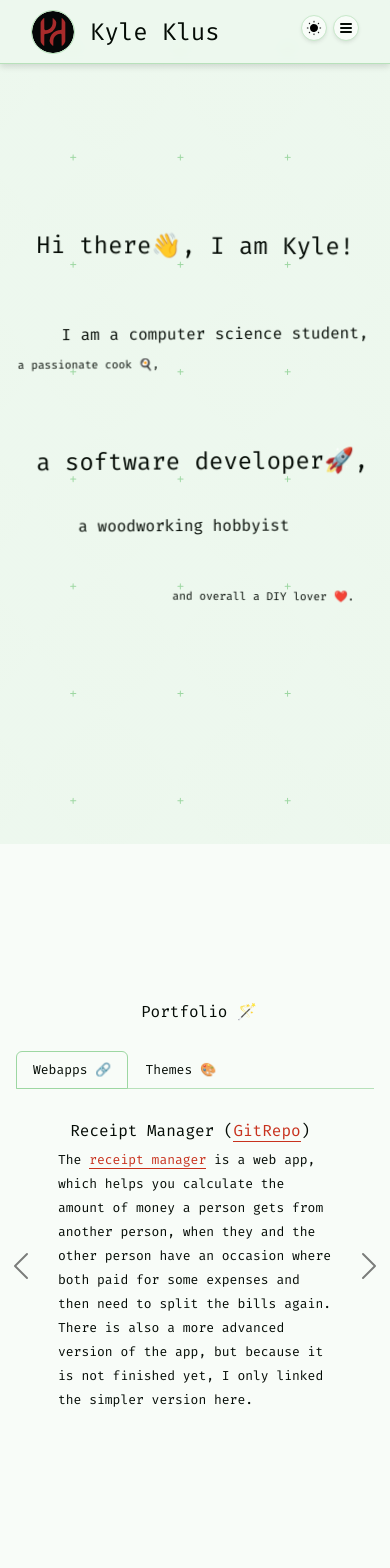
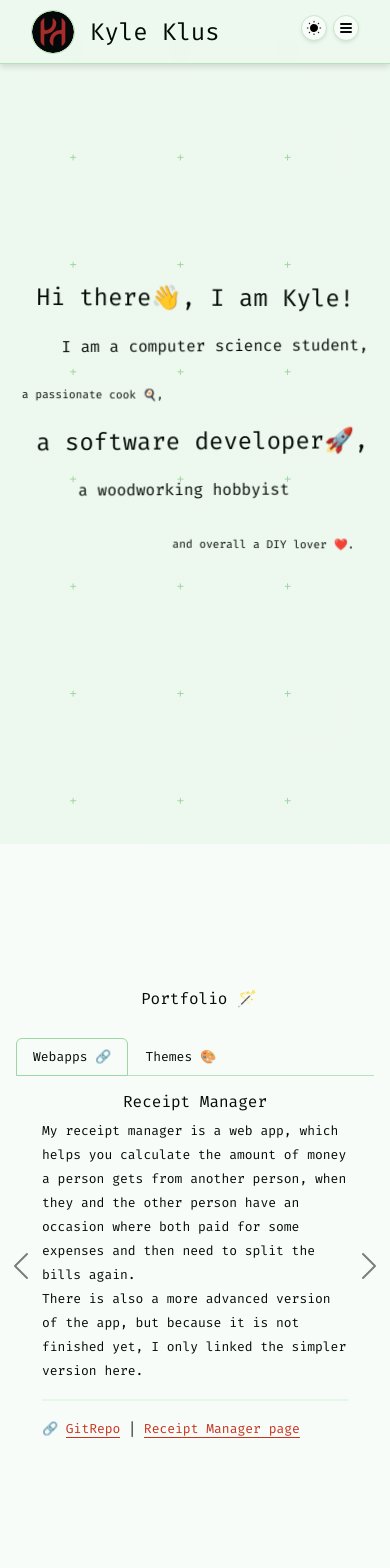
Before and after one commit to KyleKlus/KyleKlus.github.io, a Next.js app: page / in a window 390 px wide. Shown: the top 1568 px of the page. Built offline with nearby package versions, Linux system fonts and the light colour scheme; a web font is replaced by a local one.

Commit message:
CHANGE: Improved mobile view

```diff
--- a/src/app/_components/heroPage/Hero.module.css
+++ b/src/app/_components/heroPage/Hero.module.css
@@ -109,6 +109,12 @@
         rotate: 0deg;
         translate: 0px 0px;
     }
+}
+
+.jiggleWrapper {
+    display: flex;
+    flex-direction: column;
+    gap: 1rem;
 }
 
 .jiggleWrapper > * {
@@ -307,6 +313,8 @@
     .large {
         font-size: 1rem;
     }
+
+
 }
 
 @media (max-width: 470px) {
@@ -320,6 +328,10 @@
 
     .large {
         font-size: 0.8rem;
+    }
+
+    .jiggleWrapper {
+        gap: .5rem;
     }
 }
 
--- a/src/app/_components/heroPage/HeroPage.tsx
+++ b/src/app/_components/heroPage/HeroPage.tsx
@@ -8,16 +8,10 @@ export default function HeroPage() {
         <Content id="heroPage" className={[styles.heroPage, 'dotted'].join(' ')}>
             <div className={styles.jiggleWrapper}>
                 <p className={[styles.xxLarge, textStyles.left].join(' ')} content={'Hi there👋, I am Kyle!'}>Hi there👋, I am Kyle!</p>
-                <br />
-                <br />
                 <p className={[styles.xLarge, textStyles.right].join(' ')} content={'I am a computer science student,'}>I am a computer science student,</p>
                 <p className={[styles.large, textStyles.left].join(' ')} content={'a passionate cook 🍳,'}>a passionate cook 🍳,</p>
-                <br />
-                <br />
                 <p className={[styles.xxLarge, textStyles.left].join(' ')} content={'a software developer🚀,'}>a software developer🚀,</p>
-                <br />
                 <p className={[styles.xLarge, textStyles.center].join(' ')} content={'a woodworking hobbyist'}>a woodworking hobbyist</p>
-                <br />
                 <p className={[styles.large, textStyles.right].join(' ')} content={'and overall a DIY lover ❤️.'}>and overall a DIY lover ❤️.</p>
             </div>
         </Content>
--- a/src/app/_components/portfolioPage/Portfolio.module.css
+++ b/src/app/_components/portfolioPage/Portfolio.module.css
@@ -24,6 +24,11 @@
     gap: 42px;
     margin-top: 48px;
     z-index: 1;
+}
+
+.linkArea {
+    display: flex;
+    flex-wrap: wrap;
 }
 
 .tabContainer {
@@ -53,6 +58,10 @@
 
 .carousel {
     --arrow-width: 42px;
+}
+
+.carousel > *:first-child {
+    overflow: unset;
 }
 
 .carousel > *:nth-child(2),
--- a/src/app/_components/portfolioPage/PortfolioCard.module.css
+++ b/src/app/_components/portfolioPage/PortfolioCard.module.css
@@ -4,7 +4,7 @@
 .portfolioCard {
   max-width: 820px;
   width: 820px;
-  height: 250px;
+  height: 300px;
 
   display: flex;
   flex-direction: row;
@@ -15,16 +15,17 @@
 }
 
 .portfolioCardImg {
+  border-radius: var(--border-radius);
   width: calc(50% - 16px);
-  aspect-ratio: 16/9;
+  position: relative;
+  aspect-ratio: 16 / 9;
+}
+
+.portfolioCard .portfolioCardImg > * {
+  box-shadow: var(--shadowElevation_5);
+  height: unset !important;
   border-radius: var(--border-radius);
   outline: 1px solid var(--bg-color-40);
-  position: relative;
-}
-
-.portfolioCardImg > * {
-  border-radius: var(--border-radius);
-  box-shadow: var(--shadowElevation_5);
 }
 
 .portfolioCardText {
@@ -61,6 +62,7 @@
 
   .portfolioCard {
     width: 100%;
+    padding: 0;
   }
 
   .portfolioCardText > h4 {
--- a/src/app/_components/portfolioPage/PortfolioPage.tsx
+++ b/src/app/_components/portfolioPage/PortfolioPage.tsx
@@ -52,26 +52,40 @@ export default function PortfolioPage() {
                 >
                     <CarouselItem className={[styles.carouselItem].join(' ')}>
                         <PortfolioCard image={''} alt=''>
-                            <h4>Receipt Manager (<StyledLink href={'https://github.com/KyleKlus/receipt-manager-tool'}>GitRepo</StyledLink>) </h4>
-                            The <StyledLink href={defaultSiteConfig.receiptManagerUrl}>receipt manager</StyledLink> is a web app, which helps you calculate the amount of money a person gets from another person, when they and the other person have an occasion where both paid for some expenses and then need to split the bills again.
+                            <h4>Receipt Manager</h4>
+                            My receipt manager is a web app, which helps you calculate the amount of money a person gets from another person, when they and the other person have an occasion where both paid for some expenses and then need to split the bills again.
                             <br />
                             There is also a more advanced version of the app, but because it is not finished yet, I only linked the simpler version here.
+                            <hr />
+                            🔗 <StyledLink href={'https://github.com/KyleKlus/receipt-manager-tool'}>GitRepo</StyledLink>
+                            {' | '}
+                            <StyledLink href={defaultSiteConfig.receiptManagerUrl}>Receipt Manager page</StyledLink>
                         </PortfolioCard>
                     </CarouselItem>
                     <CarouselItem className={[styles.carouselItem].join(' ')}>
                         <PortfolioCard image={''} alt=''>
-                            <h4>Text Tools (<StyledLink href={'https://github.com/KyleKlus/text-tools'}>GitRepo</StyledLink>) </h4>
-                            The <StyledLink href={'https://kyleklus.de/text-tools'}>text tools</StyledLink> are a set of free online tools, which help you to work with texts.
+                            <h4>Text Tools</h4>
+                            The text tools are a set of free online tools, which help you to work with texts.
                             <br />
                             It is part of a series of web apps, which are all centered around being free to use, without ads and without any tracking. The idea came to me, because there are so many free to use js libraries but they dont have a ui, so that people can use them without coding knowledge.
+                            <hr />
+                            🔗 <StyledLink href={'https://github.com/KyleKlus/text-tools'}>GitRepo</StyledLink>
+                            {' | '}
+                            <StyledLink href={defaultSiteConfig.textToolsUrl}>Text Tools page</StyledLink>
                         </PortfolioCard>
                     </CarouselItem>
                     <CarouselItem className={[styles.carouselItem].join(' ')}>
                         <PortfolioCard image={''} alt=''>
-                            <h4>QR Code Generator (<StyledLink href={'https://github.com/KyleKlus/qr-code-generator'}>GitRepo</StyledLink>) </h4>
-                            The <StyledLink href={'https://kyleklus.de/qr-code-generator'}>QR code generator</StyledLink> is a web app, which helps you to generate QR codes and Style them however you want.
+                            <h4>QR Code Generator</h4>
+                            The QR code generator is a web app, which helps you to generate QR codes and Style them however you want.
                             <br />
                             It is part of a series of web apps, which are all centered around being free to use, without ads and without any tracking. The idea came to me, because there are so many free to use js libraries but they dont have a ui, so that people can use them without coding knowledge.
+                            <hr />
+                            <div className={[styles.linkArea].join(' ')}>
+                                🔗 <StyledLink href={'https://github.com/KyleKlus/qr-code-generator'}>GitRepo</StyledLink>
+                                {' | '}
+                                <StyledLink href={defaultSiteConfig.qrCodeGeneratorUrl}>QR Code Generator page</StyledLink>
+                            </div>
                         </PortfolioCard>
                     </CarouselItem>
                 </Carousel>
@@ -87,14 +101,18 @@ export default function PortfolioPage() {
                 >
                     <CarouselItem className={[styles.carouselItem].join(' ')}>
                         <PortfolioCard image={solitudeVSCPic} alt='Solitude Promo Screenshot'>
-                            <h4>&quot;Solitude&quot; Theme for Visual Studio Code (<StyledLink href={'https://github.com/KyleKlus/solitude-vs-code-color-theme'}>GitRepo</StyledLink>)</h4>
+                            <h4>&quot;Solitude&quot; Theme for Visual Studio Code</h4>
                             Solitude is a dark theme for Visual Studio Code that features 3 accent colors (red, green, blue) and 2 different brightness levels to choose from.
+                            <hr />
+                            🔗 <StyledLink href={'https://github.com/KyleKlus/solitude-vs-code-color-theme'}>GitRepo</StyledLink>
                         </PortfolioCard>
                     </CarouselItem>
                     <CarouselItem className={[styles.carouselItem].join(' ')}>
                         <PortfolioCard image={solitudePic} alt='Solitude Promo Screenshot'>
-                            <h4>&quot;Solitude&quot; Theme for Obsidian (<StyledLink href={'https://github.com/KyleKlus/solitude-obsidian-theme'}>GitRepo</StyledLink>)</h4>
+                            <h4>&quot;Solitude&quot; Theme for Obsidian</h4>
                             Solitude is a modern looking Obsidian theme, which is optimized for desktop, mobile and tablet. It is highly customizable via the <StyledLink href={'https://github.com/mgmeyers/obsidian-style-settings'}>Style Settings</StyledLink> Plugin.
+                            <hr />
+                            🔗 <StyledLink href={'https://github.com/KyleKlus/solitude-obsidian-theme'}>GitRepo</StyledLink>
                         </PortfolioCard>
                     </CarouselItem>
                 </Carousel>
--- a/src/lib/layouts/footer/Footer.module.css
+++ b/src/lib/layouts/footer/Footer.module.css
@@ -4,6 +4,7 @@
   flex-grow: 0;
   height: var(--footer-height);
   width: 100%;
+  padding: 1rem;
   background-color: var(--bg-color-10);
   z-index: 20;
   border-top: 1px solid var(--bg-color-40);
@@ -16,19 +17,14 @@
   flex-direction: column;
   justify-content: center;
   align-items: center;
-}
-
-.footerContent span {
-  margin-top: calc(var(--footer-height) / 2 - 1.5rem);
-  flex-grow: 1;
+  gap: 2rem;
 }
 
 .footerContent .navLinkWrapper {
   display: flex;
   flex-direction: row;
   flex-wrap: wrap;
-  gap: 16px;
-  margin-bottom: 24px;
+  gap: 1rem;
   justify-content: center;
 }
 
@@ -55,13 +51,11 @@
 @media (prefers-reduced-motion) {}
 
 /* Mobile */
-@media screen and (max-width: 600px) {
-  .footerContent .navLinkWrapper {
-    margin-top: 24px;
-    margin-left: 16px;
-    margin-right: 16px;
+@media (max-width: 700px) {
+  .footer {
+    flex-grow: 1;
+    height: unset;
   }
-
 }
 
 /* Tablet and Smaller Desktop */
--- a/src/lib/layouts/footer/Footer.tsx
+++ b/src/lib/layouts/footer/Footer.tsx
@@ -12,7 +12,6 @@ interface IFooterProps {
 
 export default function Footer(props: React.PropsWithChildren<IFooterProps>) {
   return (
-    <>
     <footer className={[styles.footer, props.className].join(' ')}>
       {props.overrideContent
         ? props.overrideContent
@@ -36,6 +35,5 @@ export default function Footer(props: React.PropsWithChildren<IFooterProps>) {
         </div>
       }
     </footer>
-    </>
   );
 }
```
Also changed, not shown: package.json (+5 -5 lines), src/lib/default-look.css, 1 other file (tests, documents, lock files or other folders). Lines whose indentation alone changed are shown as unchanged.
